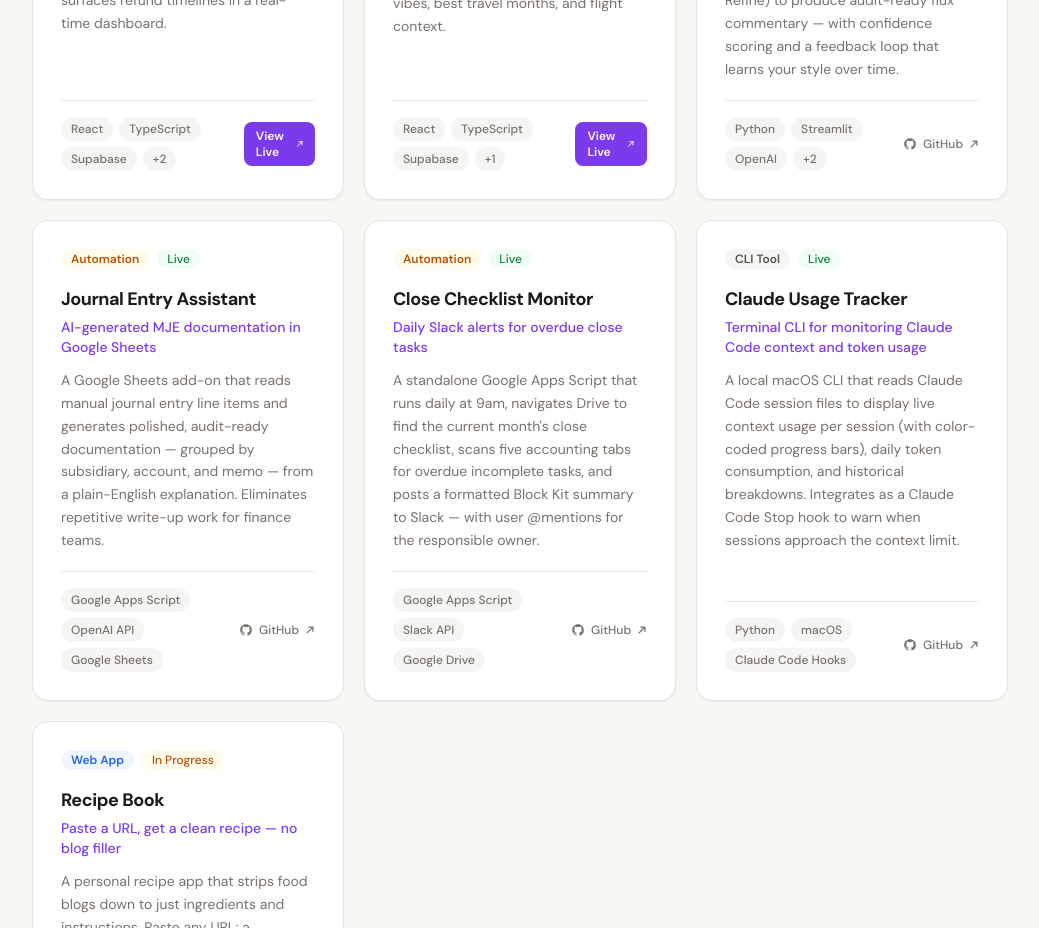
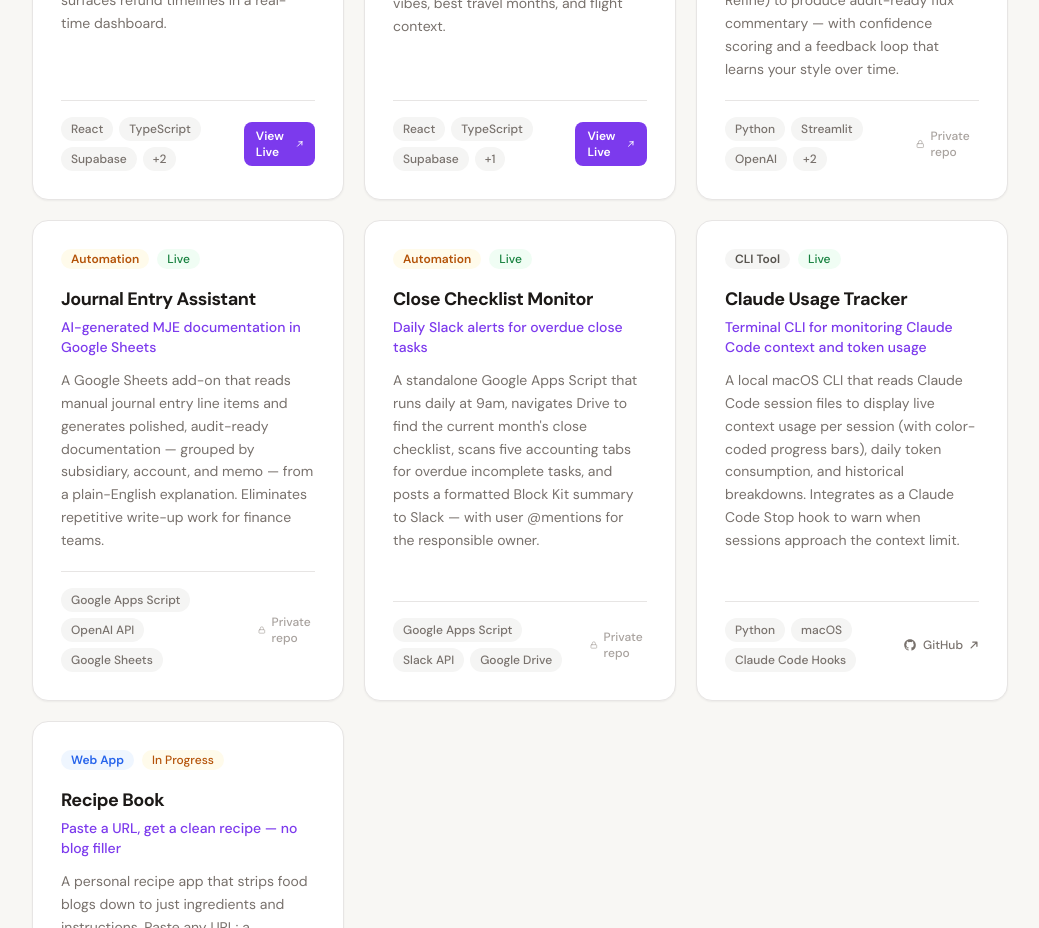
Before and after one commit to pjcooley7-ship-it/personal-website, a React (Vite) app: page / in a window 1280 px wide. Shown: the part 960-1888 px from the top of the page, without its empty margins (120-1159 px from the left). Built offline with nearby package versions, Linux system fonts and the light colour scheme.

Commit message:
Mark work-related repos as private with lock indicator

```diff
--- a/src/components/ProjectCard.tsx
+++ b/src/components/ProjectCard.tsx
@@ -37,6 +37,17 @@
     );
   }
   if (link.type === 'github') {
+    if (link.private) {
+      return (
+        <span className="inline-flex items-center gap-1.5 text-dim text-xs font-medium select-none">
+          <svg width="12" height="12" viewBox="0 0 24 24" fill="none" stroke="currentColor" strokeWidth="2" strokeLinecap="round" strokeLinejoin="round">
+            <rect x="3" y="11" width="18" height="11" rx="2" ry="2"/>
+            <path d="M7 11V7a5 5 0 0 1 10 0v4"/>
+          </svg>
+          Private repo
+        </span>
+      );
+    }
     return (
       <a
         href={link.url}
--- a/src/data/projects.ts
+++ b/src/data/projects.ts
@@ -1,6 +1,6 @@
 export type ProjectLink =
   | { type: 'live'; url: string }
-  | { type: 'github'; url: string }
+  | { type: 'github'; url: string; private?: boolean }
   | { type: 'none' };
 
 export interface Project {
@@ -48,7 +48,7 @@
       'Upload a NetSuite or Excel export and the app calculates variances, applies configurable materiality thresholds, and runs a multi-step AI pipeline (Research → Draft → Validate → Refine) to produce audit-ready flux commentary — with confidence scoring and a feedback loop that learns your style over time.',
     category: 'AI Tool',
     stack: ['Python', 'Streamlit', 'OpenAI', 'Gemini', 'Vector Embeddings'],
-    link: { type: 'github', url: 'https://github.com/pjcooley7-ship-it/flux-commentary-generator' },
+    link: { type: 'github', url: 'https://github.com/pjcooley7-ship-it/flux-commentary-generator', private: true },
     featured: true,
     status: 'live',
   },
@@ -60,7 +60,7 @@
       'A Google Sheets add-on that reads manual journal entry line items and generates polished, audit-ready documentation — grouped by subsidiary, account, and memo — from a plain-English explanation. Eliminates repetitive write-up work for finance teams.',
     category: 'Automation',
     stack: ['Google Apps Script', 'OpenAI API', 'Google Sheets'],
-    link: { type: 'github', url: 'https://github.com/pjcooley7-ship-it/journal-entry-assistant' },
+    link: { type: 'github', url: 'https://github.com/pjcooley7-ship-it/journal-entry-assistant', private: true },
     status: 'live',
   },
   {
@@ -71,7 +71,7 @@
       'A standalone Google Apps Script that runs daily at 9am, navigates Drive to find the current month\'s close checklist, scans five accounting tabs for overdue incomplete tasks, and posts a formatted Block Kit summary to Slack — with user @mentions for the responsible owner.',
     category: 'Automation',
     stack: ['Google Apps Script', 'Slack API', 'Google Drive'],
-    link: { type: 'github', url: 'https://github.com/pjcooley7-ship-it/close-checklist-monitor' },
+    link: { type: 'github', url: 'https://github.com/pjcooley7-ship-it/close-checklist-monitor', private: true },
     status: 'live',
   },
   {
```
Also changed, not shown: 1 other file (tests, documents, lock files or other folders).
